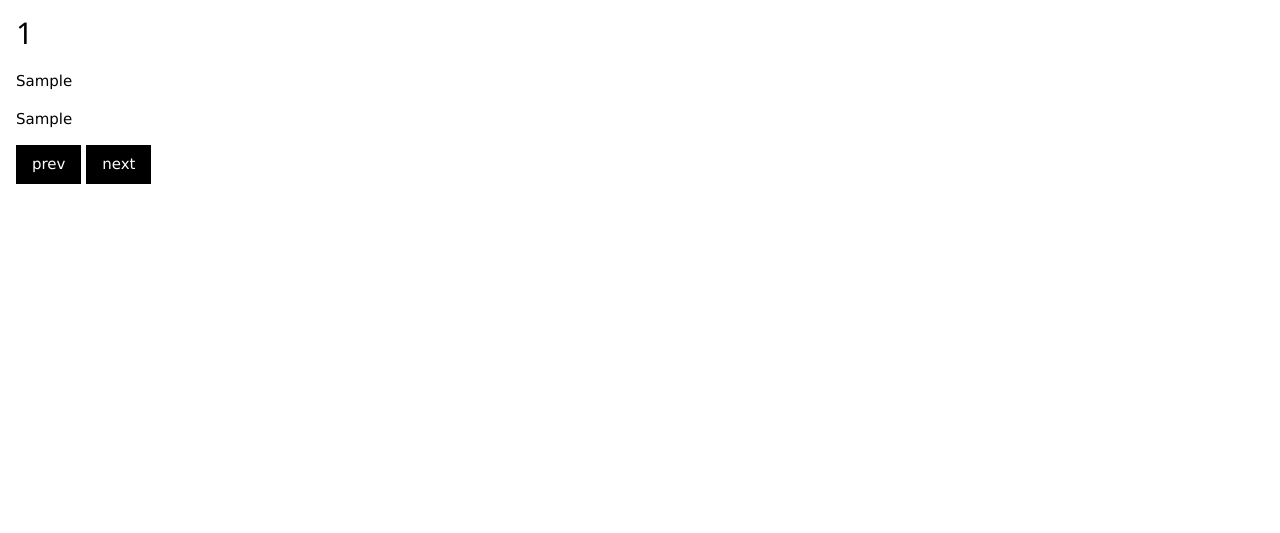
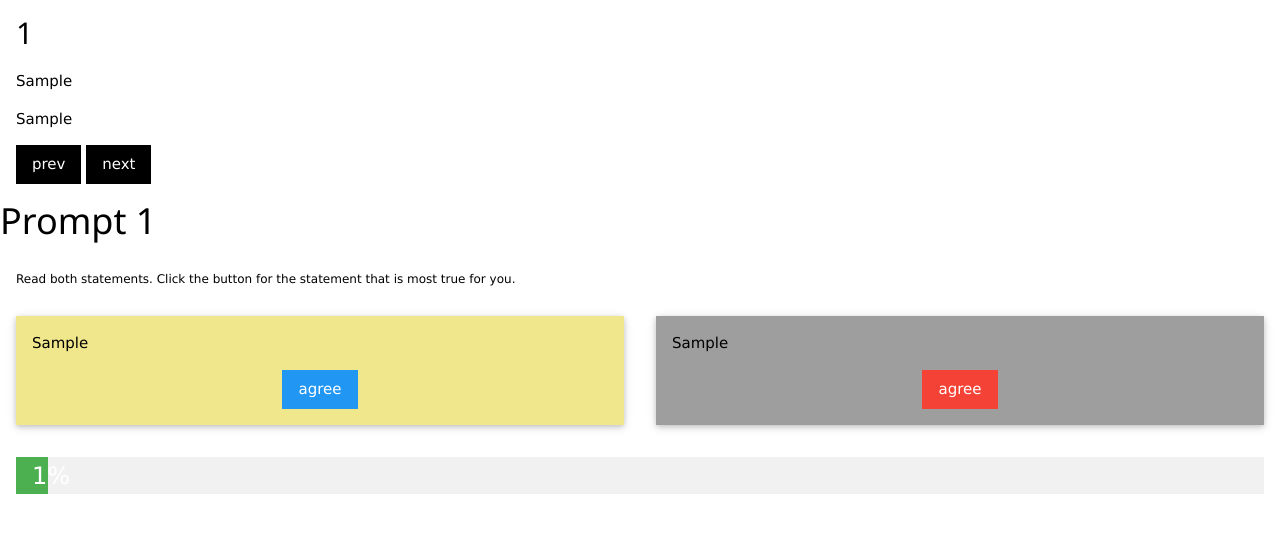
Before and after one commit to rhazes/Sketchbook-RHETI, a Flask app: template templates/prompt.html in a window 1280 px wide. Shown: the top 533 px of the page. Run offline with Flask 3, Linux system fonts and the light colour scheme; the template is opened without the code that fills it: most values are stand-ins (such as "Sample title", 1, 10 or a date in 2020).

Commit message:
draft of prompt logic with new templates

```diff
--- a/main.py
+++ b/main.py
@@ -3,6 +3,8 @@ import prompts
 import random as rand
 
 app = Flask(__name__)
+
+SHORT_VERSION_PROMPT_TOTAL = 13
 
 @app.route('/')
 def index():
@@ -30,7 +32,7 @@ def random_prompt():
 
     return "".join(res)
 
-@app.route('/prompt/<int:xx>')
+@app.route('/prompt/s/<int:xx>')
 def prompt(xx):
     print(f"this is the promptNumber: {xx}")
     ind = xx + 1
@@ -43,11 +45,13 @@ def prompt(xx):
     #        f"<p>{promptTuple2[0]}</p>"]
     # return "".join( res )
 
+    percent_complete = ("%.0f" % (xx/SHORT_VERSION_PROMPT_TOTAL * 100))
     return render_template('prompt.html',\
                     **({'currentPromptNumber':xx,\
                         'maxPromptNumber':7,\
                         'prompt1':promptTuple1[0],\
-                        'prompt2':promptTuple2[0]}))
+                        'prompt2':promptTuple2[0],\
+                        'percentComplete':percent_complete}))
     # return "<h2> next prompt </h2>" + promptNumber
 
 @app.route('/prevPrompt')
--- a/templates/prompt.html
+++ b/templates/prompt.html
@@ -29,6 +29,38 @@
     </form>
   </div>
 
+  <h1>Prompt {{currentPromptNumber}}</h1>
+  <div class="w3-container">
+  <p class="w3-small">
+  Read both statements. Click the button for the statement that is most true for you.
+  </p>
+  </div>
+  <div class="w3-cell-row">
+    <div class="w3-white w3-cell w3-panel">
+      <div class="w3-card w3-panel w3-khaki">
+      <p>{{prompt1}}</p>
+      <div class=" w3-center w3-panel">
+      <button class="w3-button w3-blue">agree</button>
+      </div>
+      </div>
+
+    </div>
+    <div class="w3-white w3-cell w3-panel">
+    <div class="w3-card w3-panel w3-gray">
+      <p>{{prompt2}}</p>
+      <div class=" w3-center w3-panel">
+      <button class="w3-button w3-red">agree</button>
+      </div>
+    </div>
+    </div>
+  </div>
+  <div class = "w3-panel" >
+  <div class="w3-light-grey w3-xlarge">
+    <div class="w3-container w3-green" style="width:{{percentComplete}}%">{{percentComplete}}%</div>
+  </div>
+  </div>
+
+
 </body>
 
 </html>
```
